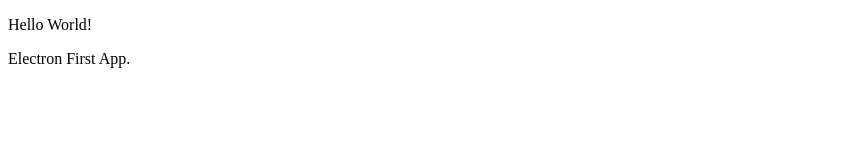
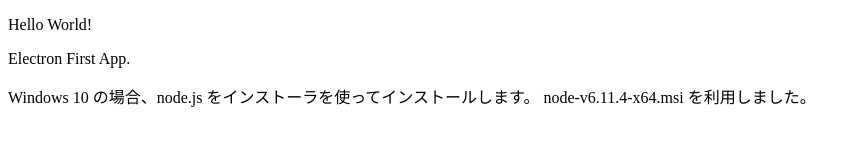
Before and after one commit to mihokoaz/electron-first, a website: page index.html in a window 1280 px wide. Shown: the whole page, without its empty margins (0-861 px from the left). Drawn offline with Linux system fonts and the light colour scheme.

Commit message:
内容を修正

```diff
--- a/index.html
+++ b/index.html
@@ -7,5 +7,9 @@
 <body>
   <p>Hello World!</p>
   <p>Electron First App.</p>
+  <p>
+  Windows 10 の場合、node.js をインストーラを使ってインストールします。
+  node-v6.11.4-x64.msi を利用しました。
+  </p>
 </body>
 </html>
```
